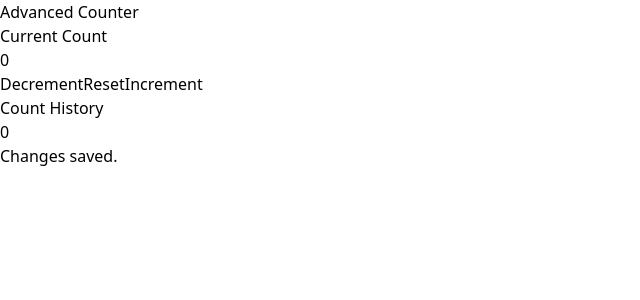
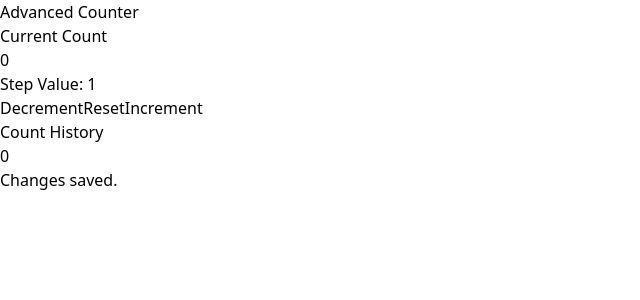
Before and after one commit to RicardoE7/advanced-counter, a React (Vite) app: page / in a window 1280 px wide. Shown: the top 300 px of the page, without its empty margins (0-640 px from the left). Built offline with nearby package versions, Linux system fonts and the light colour scheme.

Commit message:
feat: add custom counter step

```diff
--- a/src/components/AdvancedCounter.tsx
+++ b/src/components/AdvancedCounter.tsx
@@ -4,6 +4,7 @@ const AdvancedCounter = () => {
   const [count, setCount] = useState(0);
   const [history, setHistory] = useState<number[]>([0]);
   const [saveMessage, setSaveMessage] = useState("");
+  const [step, setStep] = useState(1);
 
   useEffect(() => {
     setSaveMessage("Saving...");
@@ -37,14 +38,14 @@ const AdvancedCounter = () => {
   });
 
   const increment = () => {
-    const newCount = count + 1;
+    const newCount = count + step;
 
     setCount(newCount);
     setHistory((previousHistory) => [...previousHistory, newCount]);
   };
 
   const decrement = () => {
-    const newCount = count - 1;
+    const newCount = count - step;
 
     setCount(newCount);
     setHistory((previousHistory) => [...previousHistory, newCount]);
@@ -61,6 +62,17 @@ const AdvancedCounter = () => {
 
       <p>Current Count</p>
       <h2>{count}</h2>
+
+      <div>
+        <label htmlFor="step">Step Value: </label>
+
+        <input
+          id="step"
+          type="number"
+          value={step}
+          onChange={(event) => setStep(Number(event.target.value))}
+        />
+      </div>
 
       <button onClick={decrement}>Decrement</button>
 
```
